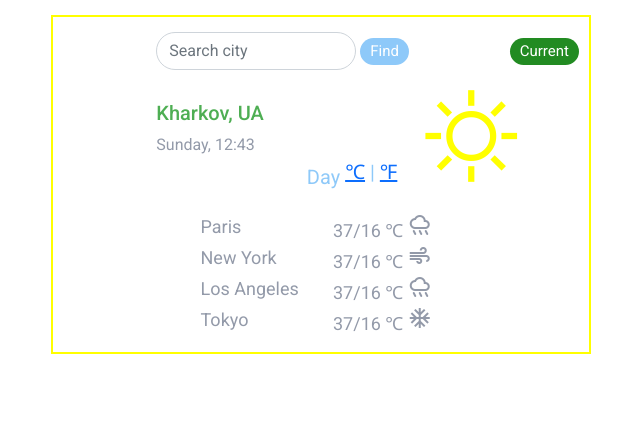
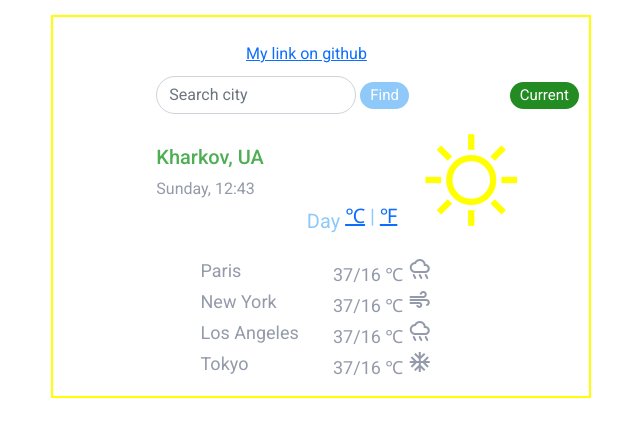
Before and after one commit to cweet-dreams/weather-app, a plain HTML site: page index.html in a window 1280 px wide. Shown: the whole page, without its empty margins (319-959 px from the left). Drawn offline with nearby package versions, Linux system fonts and the light colour scheme.

Commit message:
git link added

```diff
--- a/index.html
+++ b/index.html
@@ -27,6 +27,7 @@
   </head>
   <body>
     <div class="container wrap">
+        <a href="https://github.com/cweet-dreams/weather-app" class="git-link">My link on github</a>
       <div class="header row">
         <div class="col-2"></div>
         <div class="col-8">
--- a/src/styles.css
+++ b/src/styles.css
@@ -68,3 +68,9 @@
   font-size: 18px;
   margin-top: 20px;
 }
+
+.git-link {
+  display: block;
+  margin: 10px auto;
+  max-width: 150px;
+}
```
